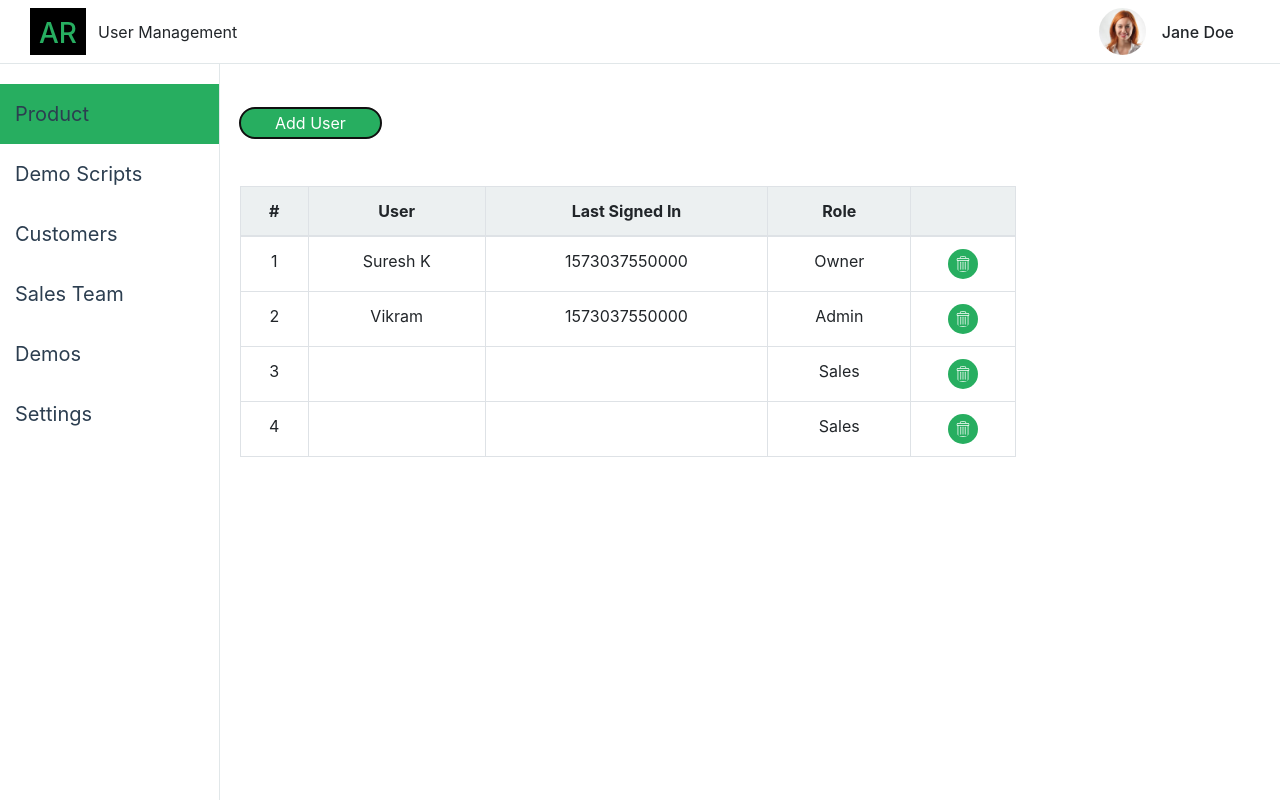
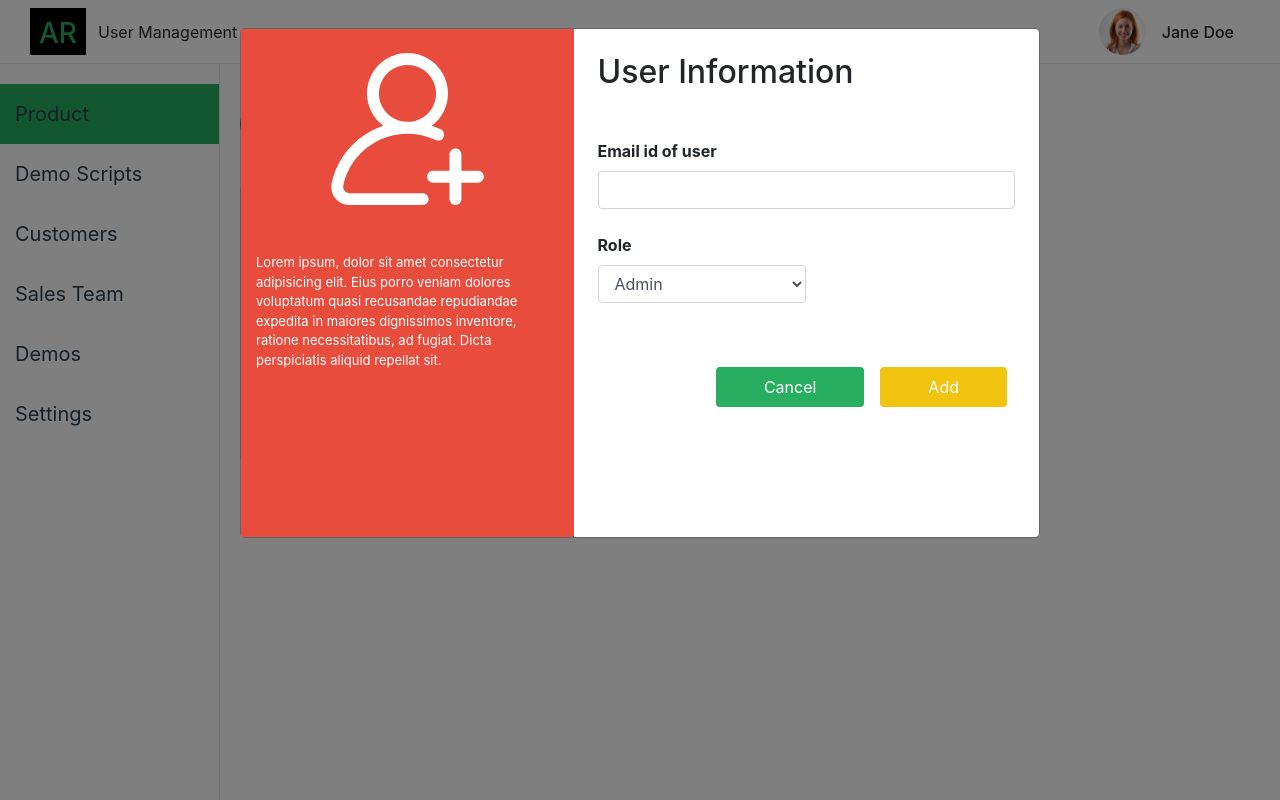
Before and after one commit to seemX17/user-management, a React (Create React App) app: page /settings in a window 1280 px wide. Both pictures are taken after a click on the button "Add User". Built offline with nearby package versions, Linux system fonts and the light colour scheme.

Commit message:
user add modal

```diff
--- a/src/App.scss
+++ b/src/App.scss
@@ -21,6 +21,7 @@ ul {
 li {
   list-style: none;
 }
+
 
 //main layout styles
 .layout--top--navbar {
@@ -143,3 +144,34 @@ li {
     background-color: $accent-highlight-color;
   }
 }
+.addUser--modal{
+  .left-section{
+    background-color: #e74c3c;
+    color: #fff;
+  }
+  .left-section p {
+    font-size: 13px;
+  }
+  .add-user-img {
+    height: 30%;
+    width: 100%;
+  }
+
+  .add-button{
+    background-color: #f1c40f;
+    border: 0;
+    color: #fff;
+    &:hover{
+      background-color: #dab10d;
+    }
+  }
+
+  .cancel-button{
+    background-color: $accent-color;
+    border: 0;
+    color: #fff;
+    &:hover{
+      background-color: $accent-highlight-color;
+    }
+  }
+}
--- a/src/dashboard/main/Settings.component.jsx
+++ b/src/dashboard/main/Settings.component.jsx
@@ -2,18 +2,21 @@ import React from 'react';
 import Table from 'react-bootstrap/Table';
 import { getUsers, deleteUser } from '../../shared/services/user.service';
 import deleteIcon from '../../assets/delete-icon.svg';
+import UserModalComponent from './User-modal.component';
 
 class SettingsComponent extends React.Component {
-  constructor() {
-    super();
+  constructor(props) {
+    super(props);
+    this.showModalref = React.createRef();
     this.state = {
-      userList: []
+      userList: [],
     }
   }
   render() {
     return (
       <div className="settings--container">
-        <button className="button-add mt-4">Add User</button>
+        <UserModalComponent ref={this.showModalref}/>
+        <button className="button-add mt-4 py-1" onClick={()=> this.showModal()}>Add User</button>
         <div className="table-container text-center mt-5 w-75">
           <Table bordered hover>
             <thead>
@@ -86,5 +89,10 @@ class SettingsComponent extends React.Component {
     ]
     localStorage.setItem('users', JSON.stringify(obj));
   }
+  showModal(){
+    debugger;
+    this.showModalref.current.handleShow();
+    //this.setState({showModal: true})
+  }
 }
 export default SettingsComponent;
--- /dev/null
+++ b/src/dashboard/main/User-modal.component.jsx
@@ -0,0 +1,62 @@
+import React from 'react';
+import Modal from 'react-bootstrap/Modal';
+import Button from 'react-bootstrap/Button';
+import AddUserIcon from '../../assets/add-user-icon.svg';
+import Form from 'react-bootstrap/Form'
+
+class UserModalComponent extends React.Component {
+    constructor(props) {
+        super(props);
+        this.state = {
+            showModal: false
+        }
+    }
+    render() {
+        return (
+            <Modal className="addUser--modal" size="lg" show={this.state.showModal} onHide={() => { this.handleClose() }}>
+                <Modal.Body className="row p-0 m-0">
+                    <div className="col-md-5 left-section">
+                        <img className="add-user-img mt-4" src={AddUserIcon} alt="add user icon" />
+                        <p className="mt-5">Lorem ipsum, dolor sit amet consectetur adipisicing elit. Eius porro veniam dolores voluptatum quasi recusandae repudiandae expedita in maiores dignissimos inventore, ratione necessitatibus, ad fugiat. Dicta perspiciatis aliquid repellat sit.</p>
+                    </div>
+                    <div className="col-md-7 p-4">
+                        <h2 >User Information</h2>
+                        <Form className="mt-5">
+                            <Form.Group controlId="formBasicEmail">
+                                <Form.Label className="font-weight-bold">Email id of user</Form.Label>
+                                <Form.Control type="email" />
+                            </Form.Group>
+
+                            <Form.Group className="mt-4" controlId="exampleForm.ControlSelect1">
+                                <Form.Label className="font-weight-bold">Role</Form.Label>
+                                <Form.Control as="select" className="w-50">
+                                    <option>Admin</option>
+                                    <option>Owner</option>
+                                    <option>Sales</option>
+                                </Form.Control>
+                            </Form.Group>
+                            <Button className="add-button float-right mx-2 px-5 mt-5 py-2" type="submit">
+                                Add
+                            </Button>
+                            <Button className="cancel-button float-right mx-2 px-5 mt-5 py-2" onClick={() => { this.handleClose() }}>
+                                Cancel
+                             </Button>
+
+                        </Form>
+                    </div>
+                </Modal.Body>
+            </Modal>
+        )
+    }
+    handleClose() {
+        this.setState({ showModal: false })
+    }
+    componentDidMount() {
+        this.setState({ showModal: this.props.show });
+    }
+    handleShow(){
+        this.setState({ showModal: true })
+    }
+}
+
+export default UserModalComponent;
```
Also changed, not shown: src/assets/add-user-icon.svg (added).
